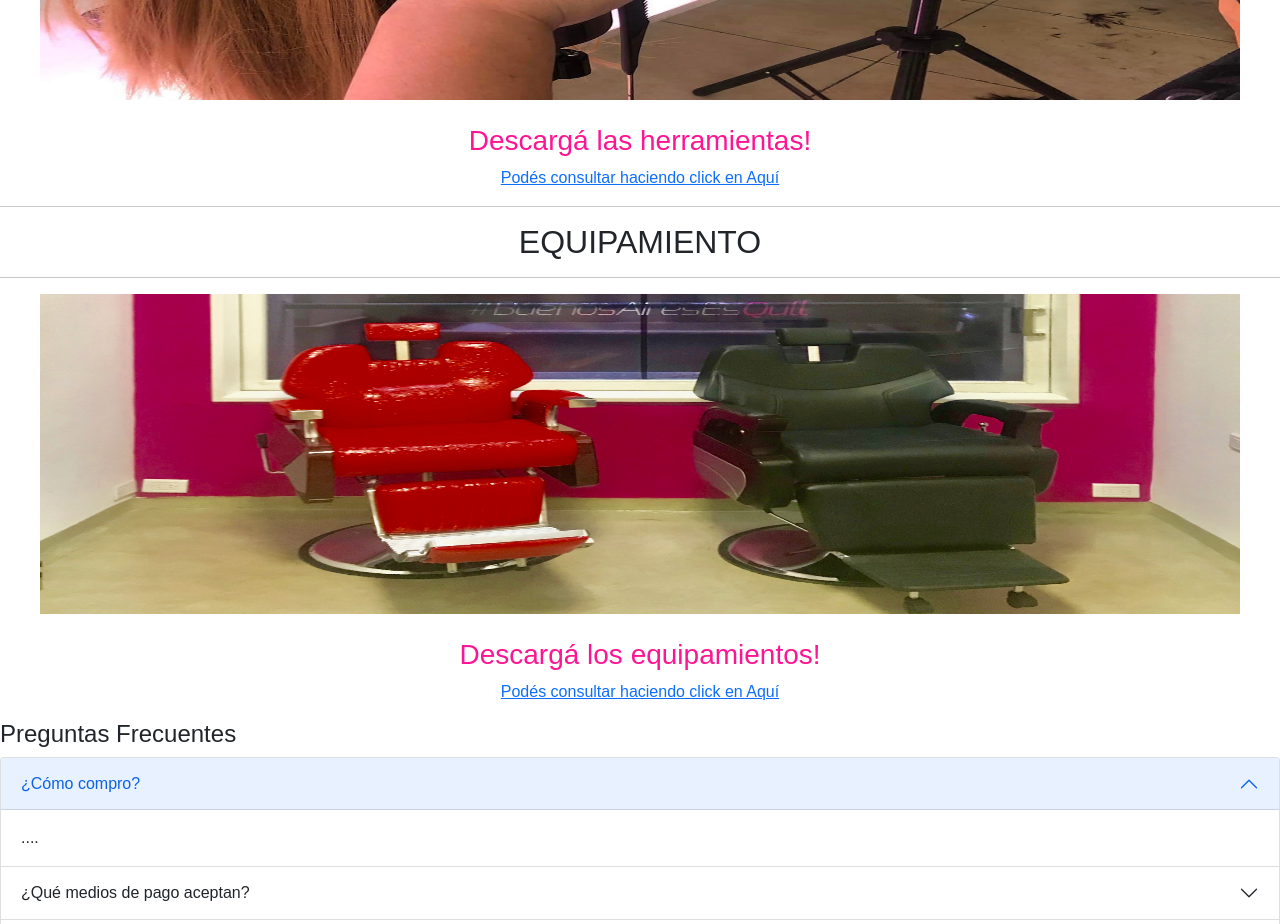
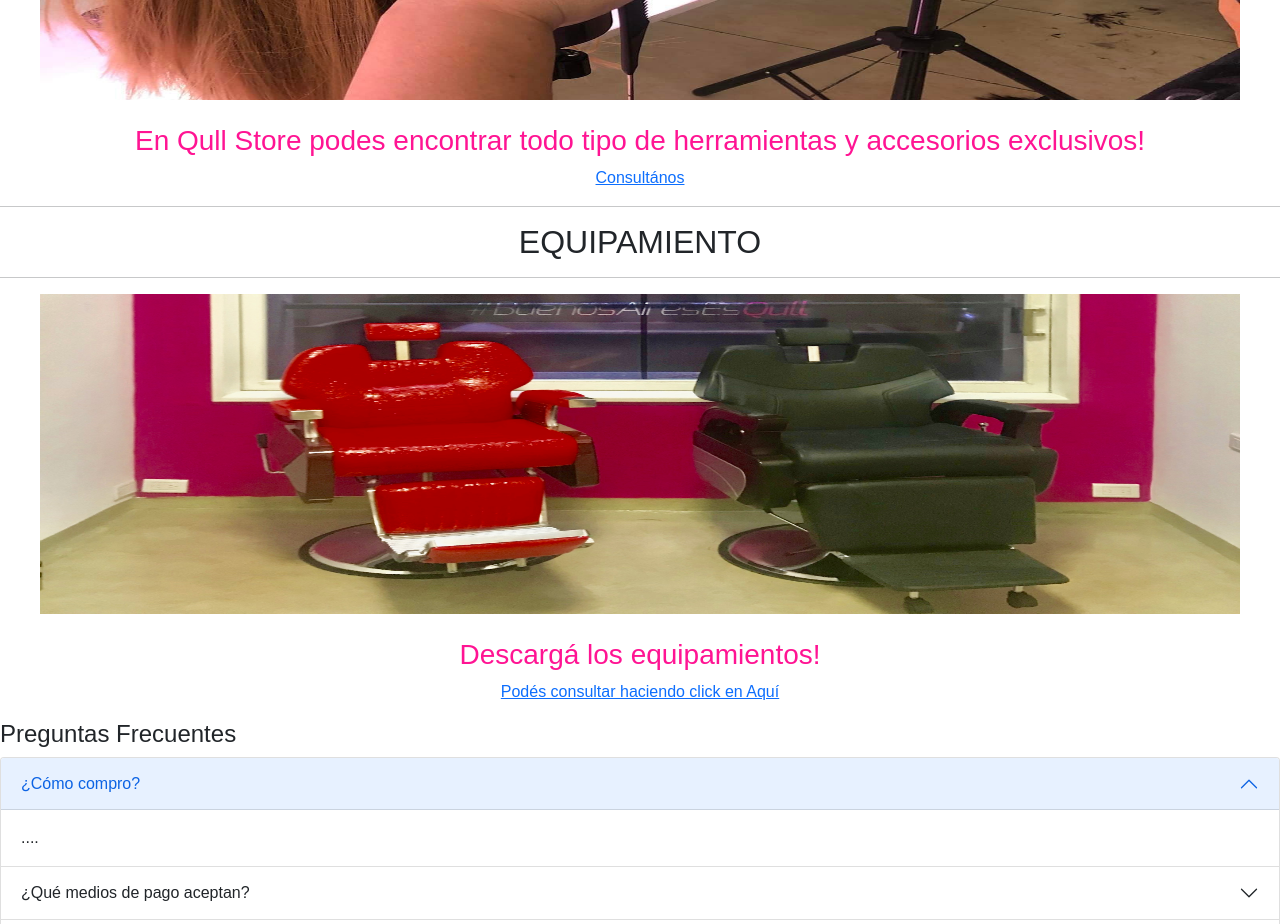
Before and after one commit to LoreSVi/QullAcademy, a website: page pages/Productos.html in a window 1280 px wide. Shown: the part 1260-2184 px from the top of the page. Drawn offline with nearby package versions, Linux system fonts and the light colour scheme.

Commit message:
foto producto

```diff
--- a/pages/Productos.html
+++ b/pages/Productos.html
@@ -159,8 +159,8 @@
         <img id="herramientas-img" class="herramientas-img" src="../img/herramientas1 (1).jpg" alt="imagen herramientas">
       </div>
         <br>
-        <h3>Descargá las herramientas!</h3>
-    <a href="..." target="_blank" class="card-link"> <p>Podés consultar haciendo click en Aquí<p></p> </a>
+        <h3>En Qull Store podes encontrar todo tipo de herramientas y accesorios exclusivos!</h3>
+    <a href="..." target="_blank" class="card-link"> <p>Consultános<p></p> </a>
   </div>
 
 
```
Also changed, not shown: img/productosQullfoto.jpeg (added).
